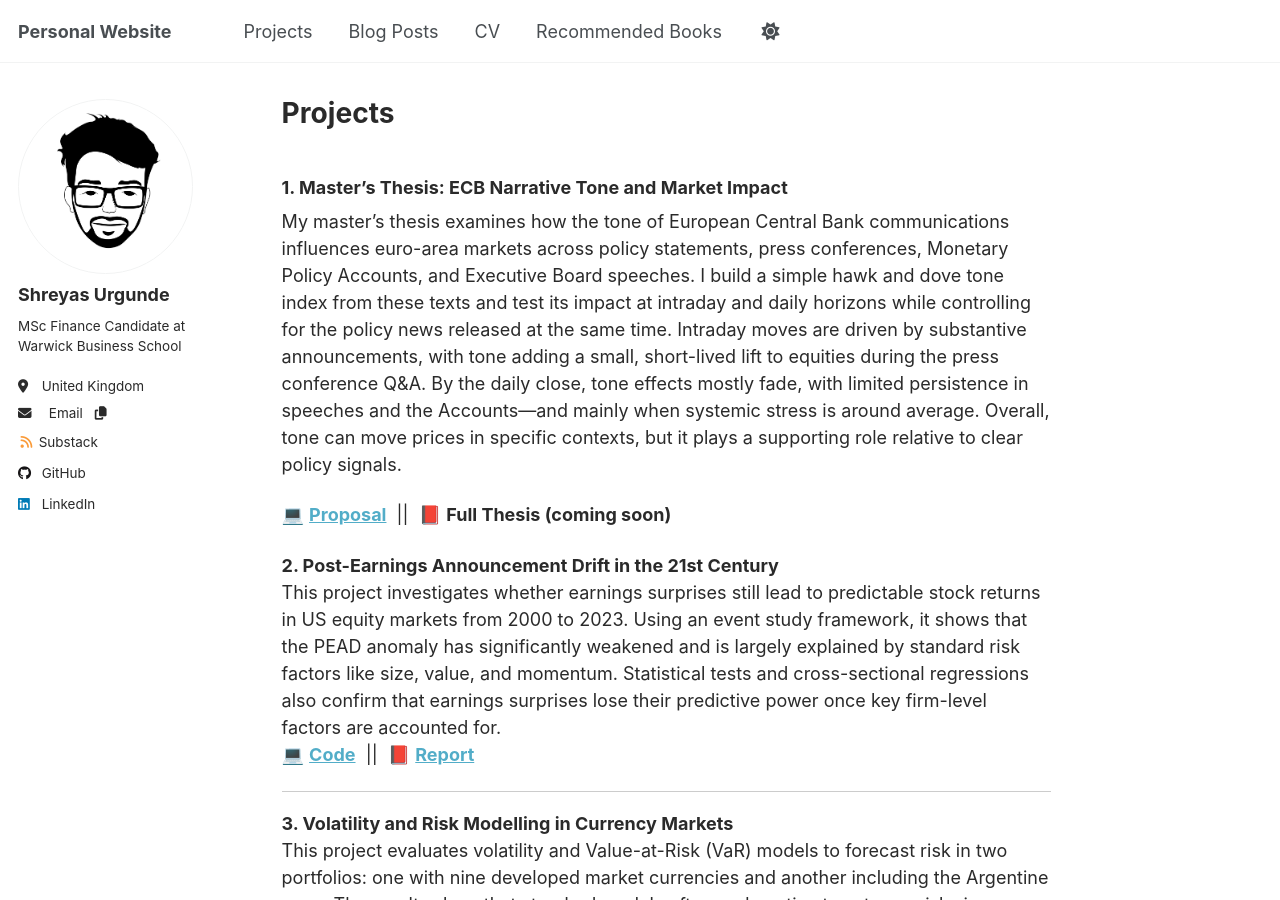
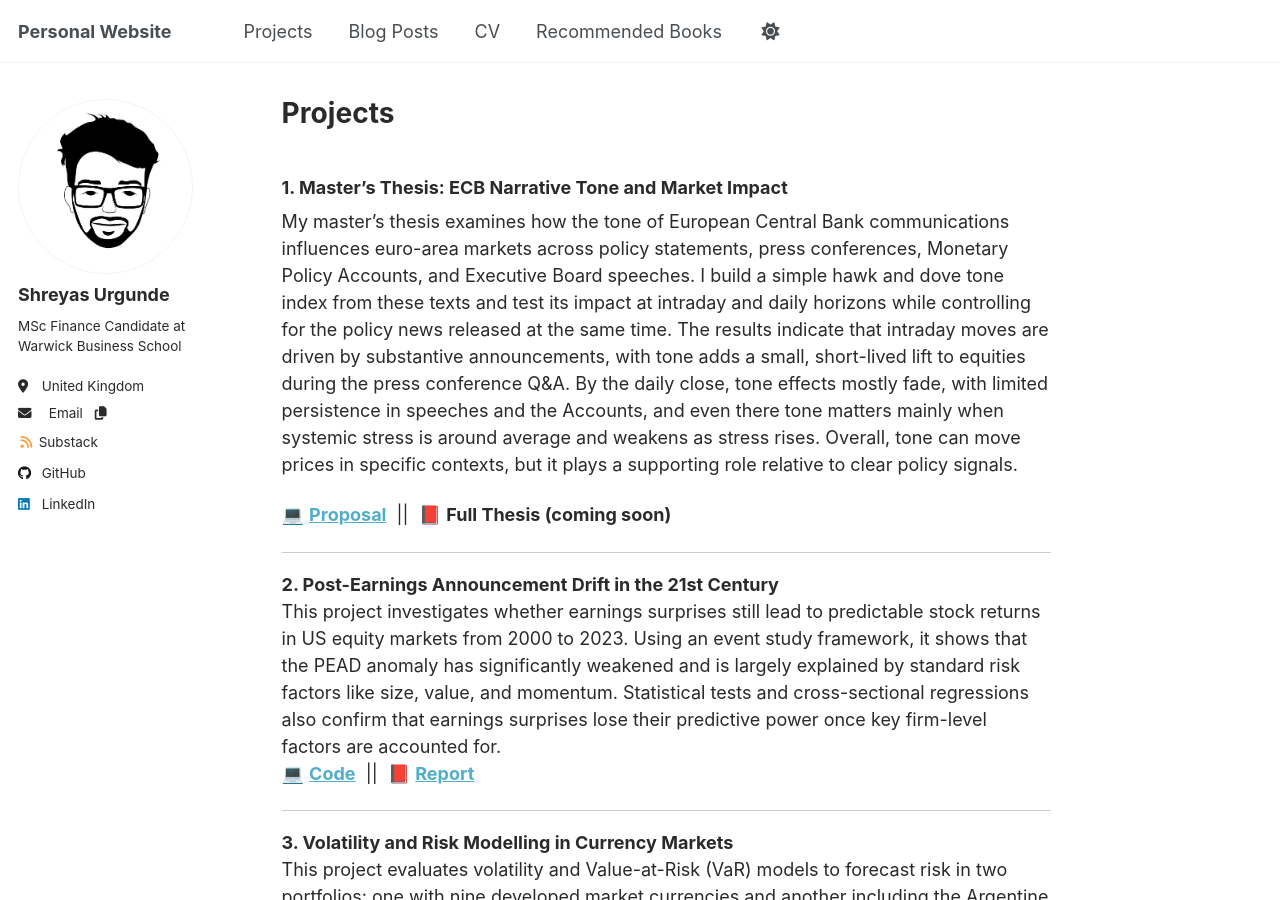
Before and after one commit to shreyasxi/shreyasxi.github.io, a Jekyll site: the page built from _pages/projects.md, in a window 1280 px wide and 900 px high. Built offline with Jekyll 4.4.1, drawn with Linux system fonts in a browser that asks for light colours; a script that is not in the unit is left out.

Commit message:
Update projects.md

```diff
--- a/_pages/projects.md
+++ b/_pages/projects.md
@@ -6,8 +6,10 @@ author_profile: true
 ---
 
 <h3>1. Master’s Thesis: ECB Narrative Tone and Market Impact</h3>
-<p>My master’s thesis examines how the tone of European Central Bank communications influences euro-area markets across policy statements, press conferences, Monetary Policy Accounts, and Executive Board speeches. I build a simple hawk and dove tone index from these texts and test its impact at intraday and daily horizons while controlling for the policy news released at the same time. Intraday moves are driven by substantive announcements, with tone adding a small, short-lived lift to equities during the press conference Q&A. By the daily close, tone effects mostly fade, with limited persistence in speeches and the Accounts—and mainly when systemic stress is around average. Overall, tone can move prices in specific contexts, but it plays a supporting role relative to clear policy signals.</p>
+<p>My master’s thesis examines how the tone of European Central Bank communications influences euro-area markets across policy statements, press conferences, Monetary Policy Accounts, and Executive Board speeches. I build a simple hawk and dove tone index from these texts and test its impact at intraday and daily horizons while controlling for the policy news released at the same time. The results indicate that intraday moves are driven by substantive announcements, with tone adds a small, short-lived lift to equities during the press conference Q&A. By the daily close, tone effects mostly fade, with limited persistence in speeches and the Accounts, and even there tone matters mainly when systemic stress is around average and weakens as stress rises. Overall, tone can move prices in specific contexts, but it plays a supporting role relative to clear policy signals.</p>
 <p>💻 <a href="https://github.com/shreyasxi/shreyasxi.github.io/blob/master/files/5582804_Proposal.pdf" target="_blank"><strong>Proposal</strong></a> &nbsp;||&nbsp; 📕 <strong>Full Thesis (coming soon)</strong></p>
+
+<div style="height: 1px; background-color: #cccccc; margin: 1em 0;"></div>
 
 **2. Post-Earnings Announcement Drift in the 21st Century**
 This project investigates whether earnings surprises still lead to predictable stock returns in US equity markets from 2000 to 2023. Using an event study framework, it shows that the PEAD anomaly has significantly weakened and is largely explained by standard risk factors like size, value, and momentum. Statistical tests and cross-sectional regressions also confirm that earnings surprises lose their predictive power once key firm-level factors are accounted for.
```
